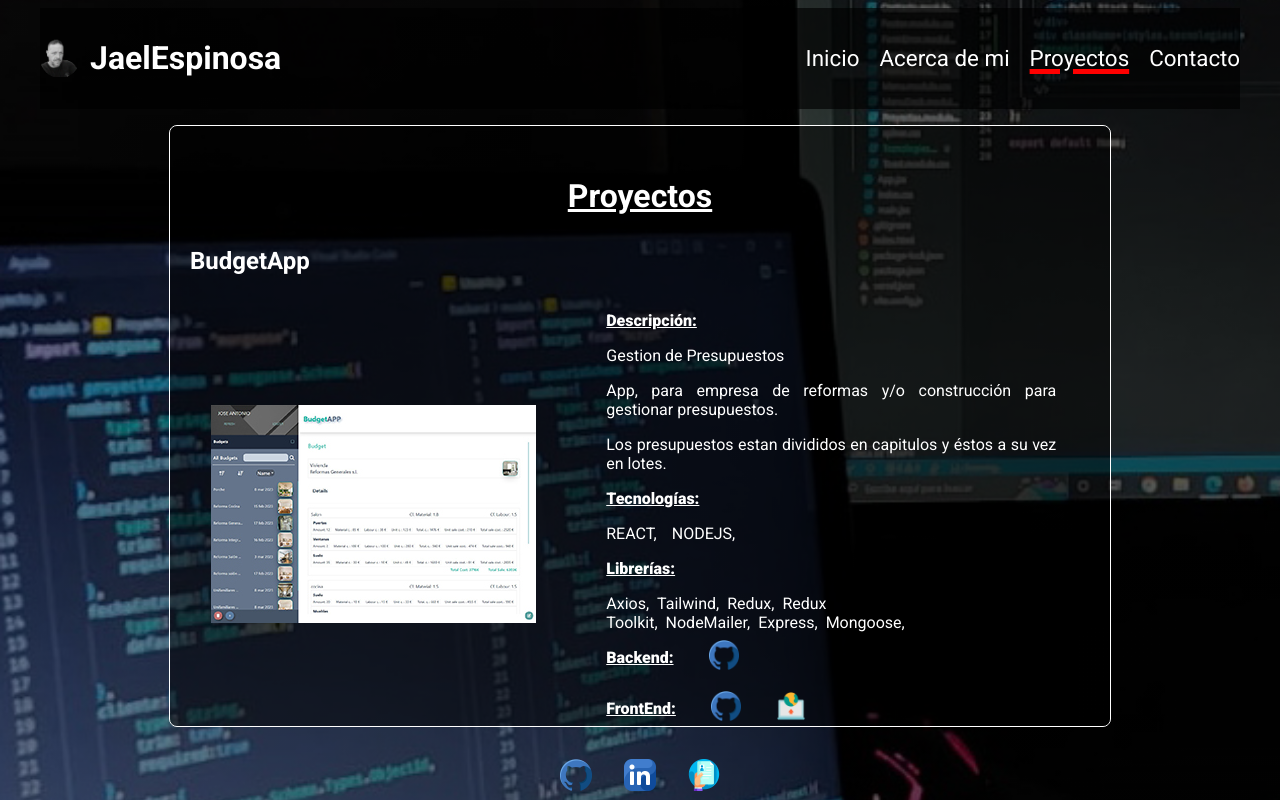
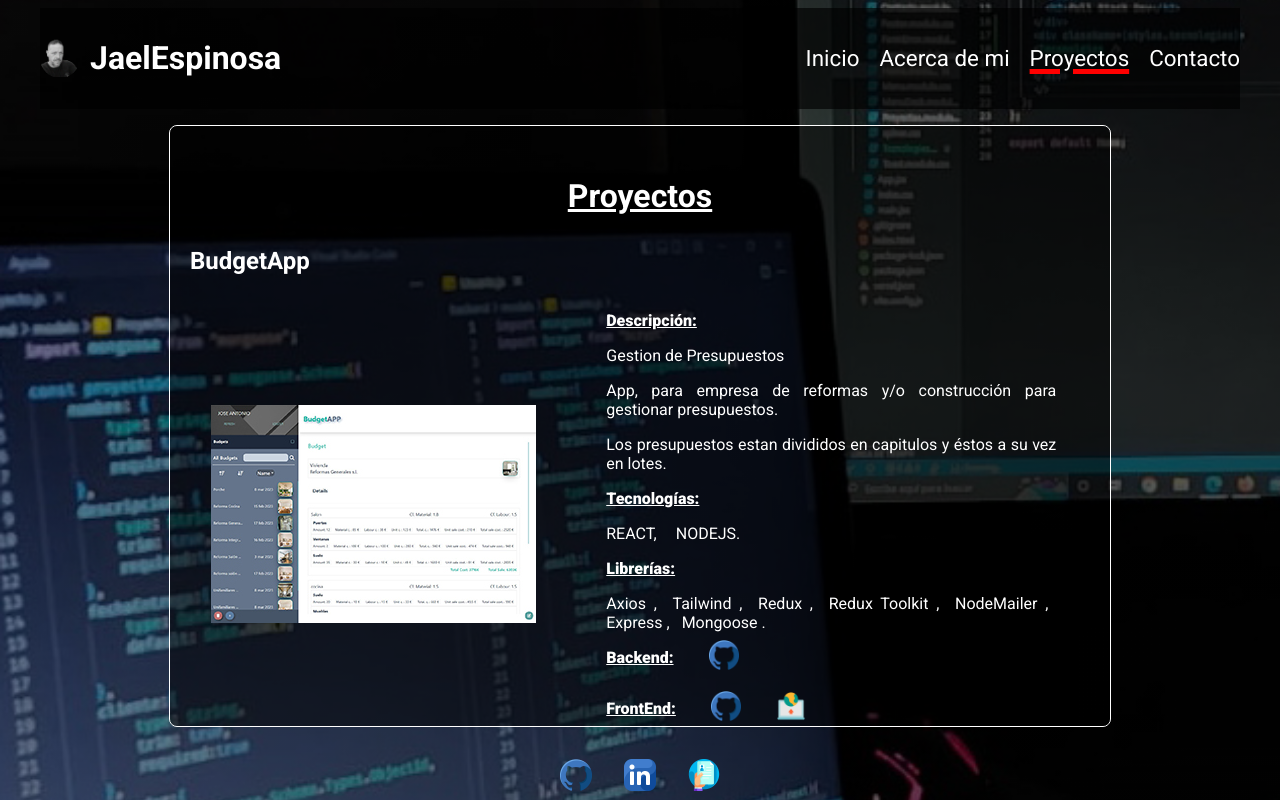
Before and after one commit to jaelEspinosa/portfolio, a React (Vite) app: page /proyectos in a window 1280 px wide. Built offline with nearby package versions, Linux system fonts and the light colour scheme.

Commit message:
add projects

```diff
--- a/src/components/Proyecto.jsx
+++ b/src/components/Proyecto.jsx
@@ -28,14 +28,14 @@ const Proyecto = ({ proyecto }) => {
             <span>Tecnologías:</span>
           </p>
           {proyecto.tecnologias.map((tec, index) => (
-            <p key={index} style={{ display: "inline", paddingRight:'15px' }}>{tec},</p>
+            <p key={index} style={{ display: "inline", paddingRight:'15px' }}>{tec}{index === proyecto.tecnologias.length-1 ? '.' : ', '}  </p>
           ))}
 
           <p className={styles.resumen}>
             <span>Librerías:</span>
           </p>
           {proyecto.librerias.map((lib, index) => (
-            <p key={ index } style={{ display: "inline", paddingRight:'8px'}}>{lib},</p>
+            <p key={ index } style={{ display: "inline", paddingRight:'8px'}}>{lib} {index === proyecto.librerias.length-1 ? '.' : ', '} </p>
           ))}
 
           <div className={styles.rrssContain}>
```
